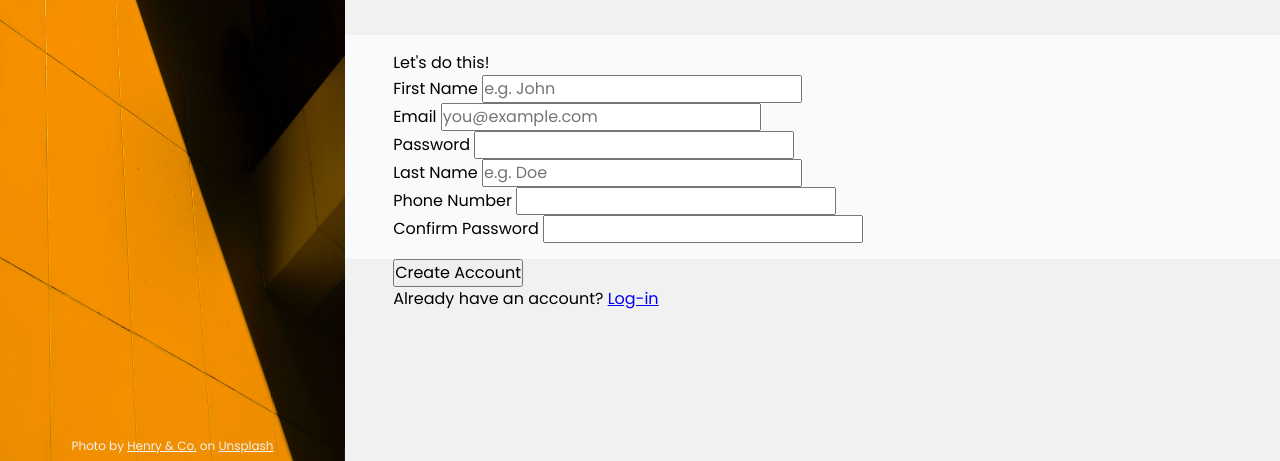
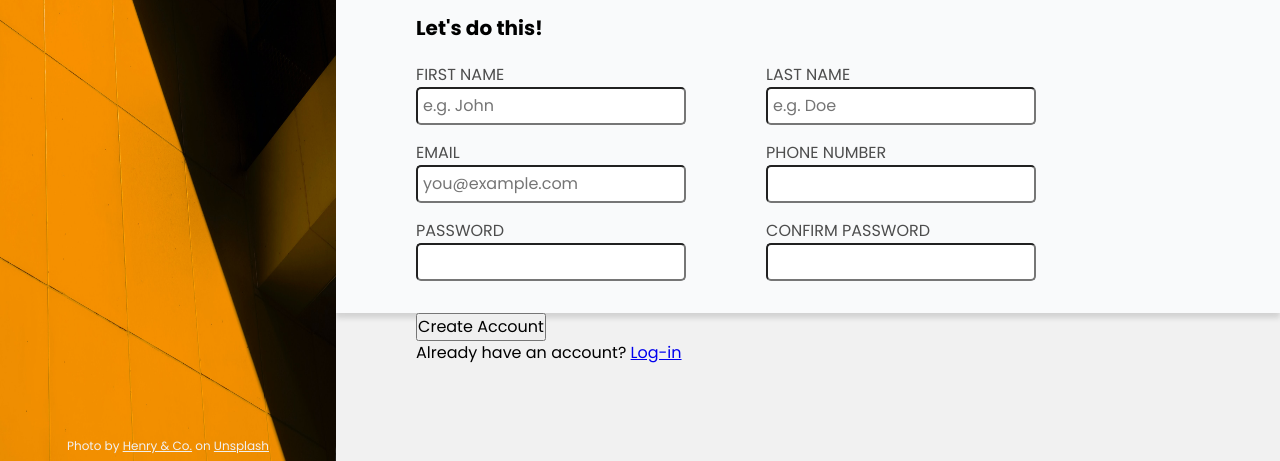
Before and after one commit to jonichi16/sign-up-form, a plain HTML site: page index.html in a window 1280 px wide. Shown: the part 339-800 px from the top of the page. Drawn offline with Linux system fonts and the light colour scheme; a web font is replaced by a local one.

Commit message:
Add style to form inputs

```diff
--- a/style.css
+++ b/style.css
@@ -2,12 +2,12 @@
   --color-primary: #f69200;
   --color-light-100: #f9fafb;
   --color-light-200: #f1f1f1;
-  --color-dark-700: #3a3a3a;
+  --color-dark-700: #4d4d4d;
   --color-dark-900: #0e0e0e;
 
   --border-success: 1px solid #617c42;
   --border-error: 1px solid #a33a3a;
-  --border-focus: 1px solid #4c699b;
+  --border-focus: 1px solid blue;
 
   --ff-logo: 'Bungee Inline', cursive;
   --ff-primary: 'Poppins', sans-serif;
@@ -137,10 +137,51 @@ img {
 
 .form {
   background-color: var(--color-light-100);
-  padding: 1em 0;
+  box-shadow: 0 5px 5px #3a3a3a2a;
+  padding: 2em 0;
 }
 
 .container {
   width: 70%;
-  padding: 0 3em;
+  padding: 0 5em;
 }
+
+.form p {
+  font-weight: 700;
+  font-size: 1.25rem;
+  padding-bottom: 1em;
+}
+
+.form-row {
+  display: flex;
+  gap: 5em;
+}
+
+.form-input {
+  display: flex;
+  flex-direction: column;
+}
+
+.form-input:nth-child(1),
+.form-input:nth-child(2) {
+  padding-bottom: 1em;
+}
+
+label {
+  font-size: 1rem;
+  color: var(--color-dark-700);
+  text-transform: uppercase;
+}
+
+input {
+  font-size: 1rem;
+  width: 16em;
+  border-radius: 5px;
+  padding: 5px 5px;
+}
+
+input:focus {
+  outline: 0;
+  border: var(--border-focus);
+  box-shadow: 2px 2px 5px #181818ad;
+}
```
